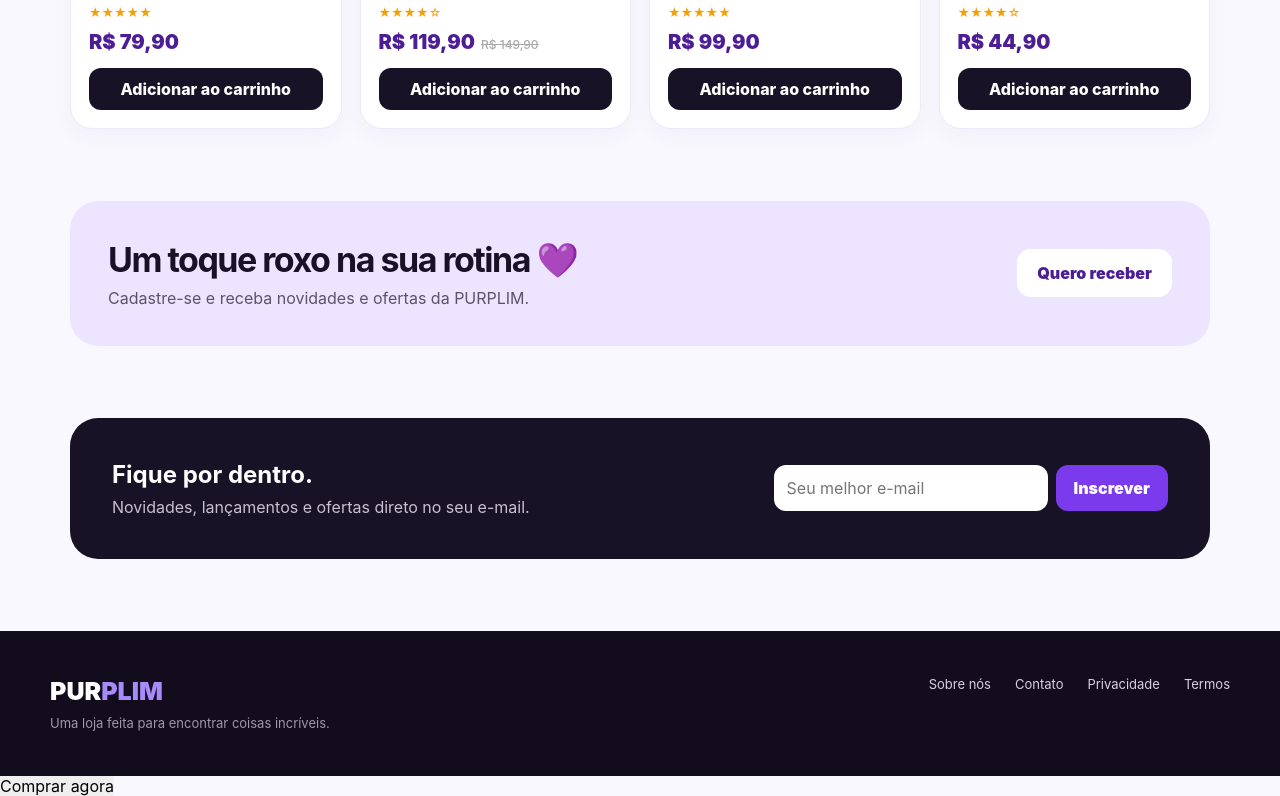
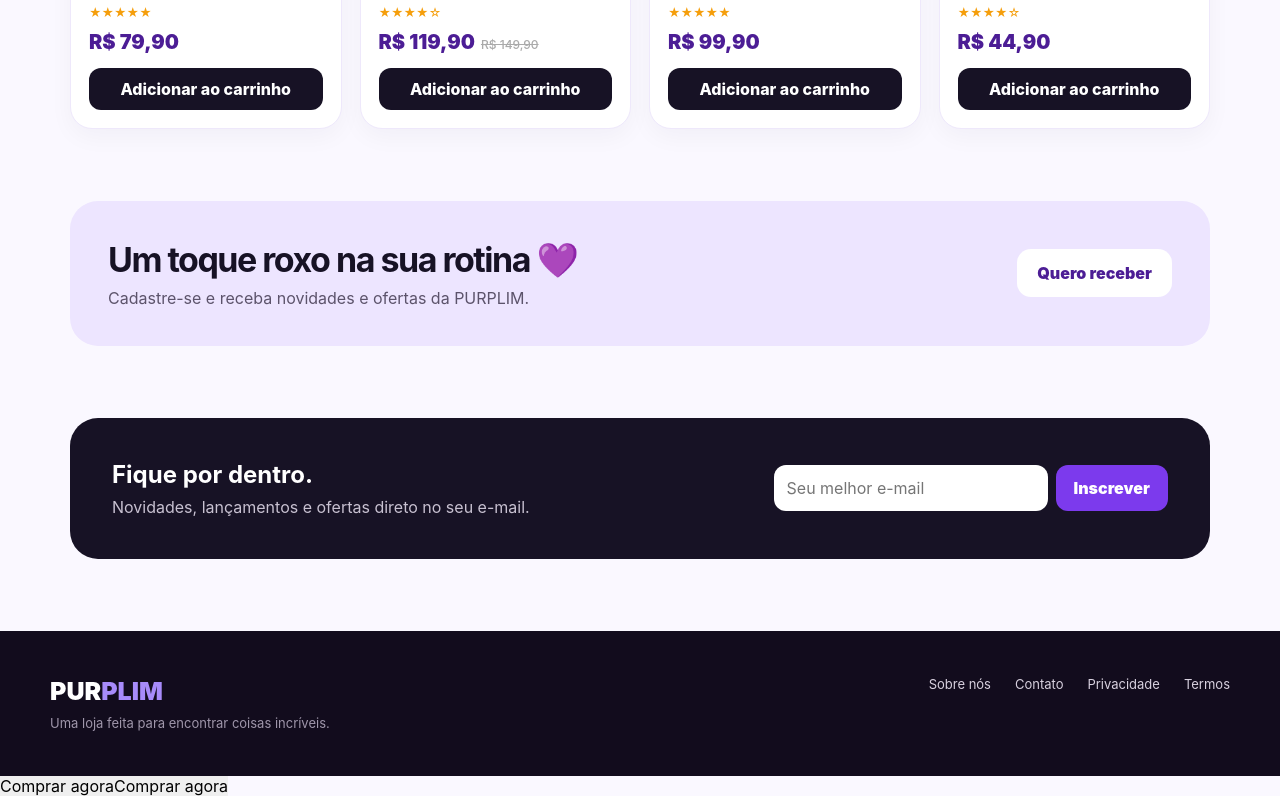
Before and after one commit to joaovocn147-coder/PURPLIM, a plain HTML site: page index.html in a window 1280 px wide. Shown: the part 1815-2611 px from the top of the page. Drawn offline with Linux system fonts and the light colour scheme.

Commit message:
Update index.html

```diff
--- a/index.html
+++ b/index.html
@@ -278,4 +278,6 @@
   49.90
 )">
   Comprar agora
+</button><button onclick="comprarProduto('camiseta', 1)">
+  Comprar agora
 </button>
```
